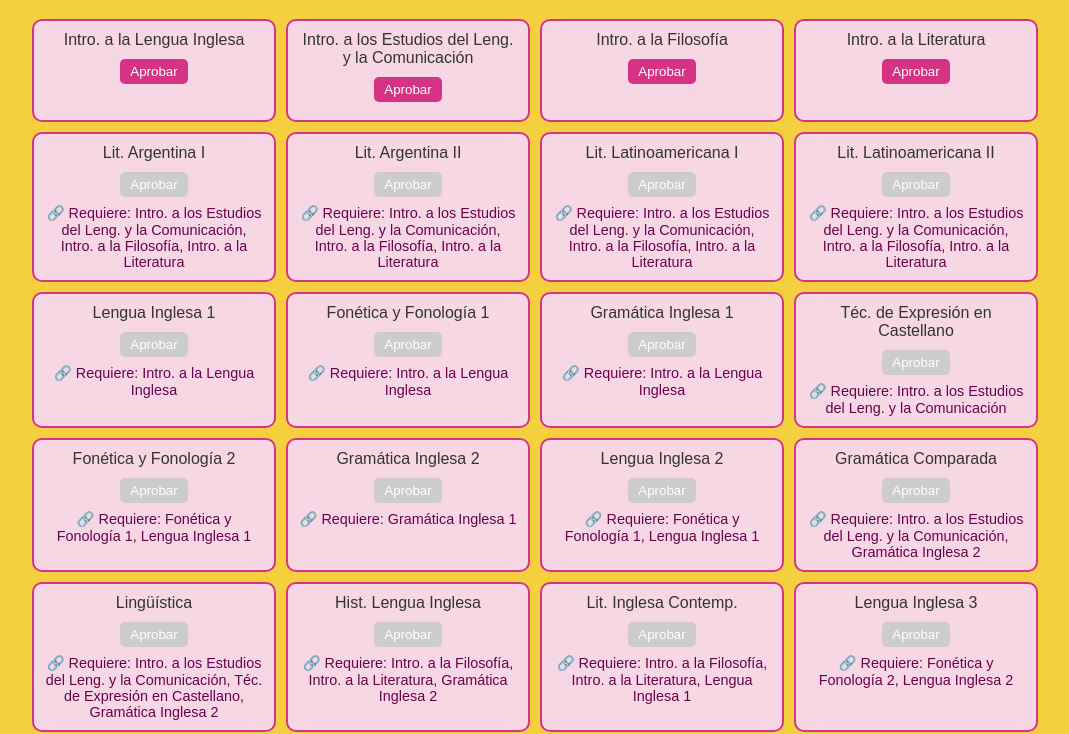
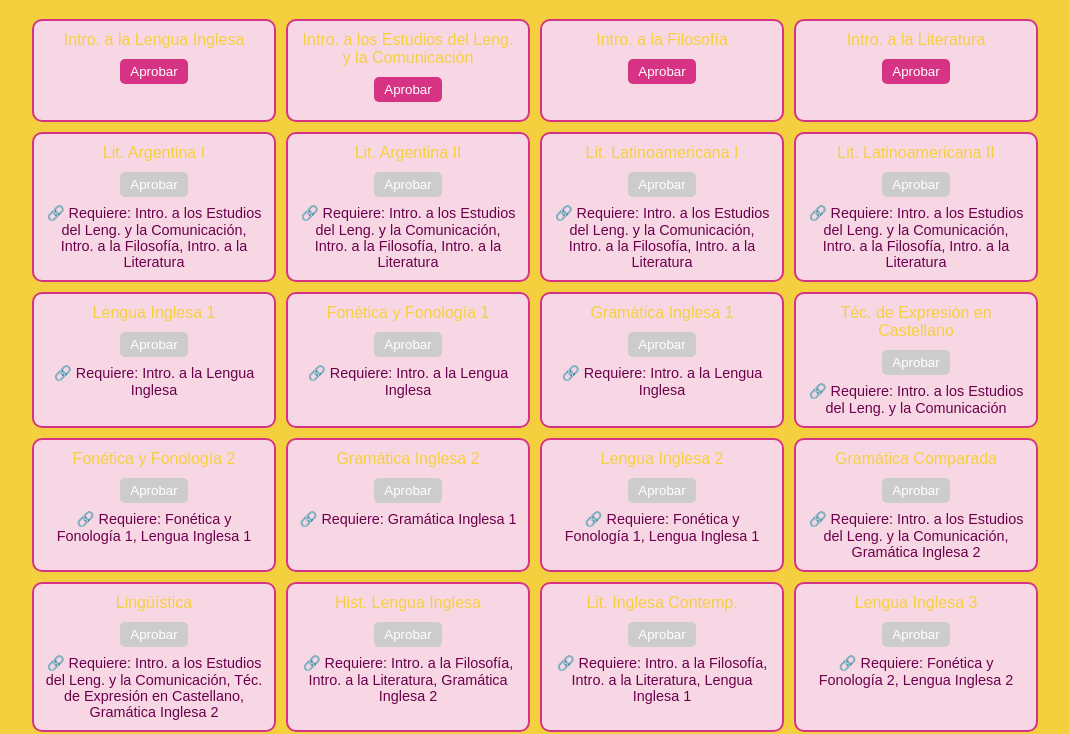
Before and after one commit to 0briangomez0/pagina2.0, a plain HTML site: page index.html in a window 1280 px wide. Shown: the part 89-823 px from the top of the page, without its empty margins (105-1174 px from the left). Drawn offline with Linux system fonts and the light colour scheme.

Commit message:
Update styles.css

```diff
--- a/styles.css
+++ b/styles.css
@@ -1,7 +1,7 @@
 body {
   font-family: Arial, sans-serif;
   background-color: #f4d03f;
-  color: #333;
+  color: #f4d03f;
   padding: 20px;
   text-align: center;
 }
```
